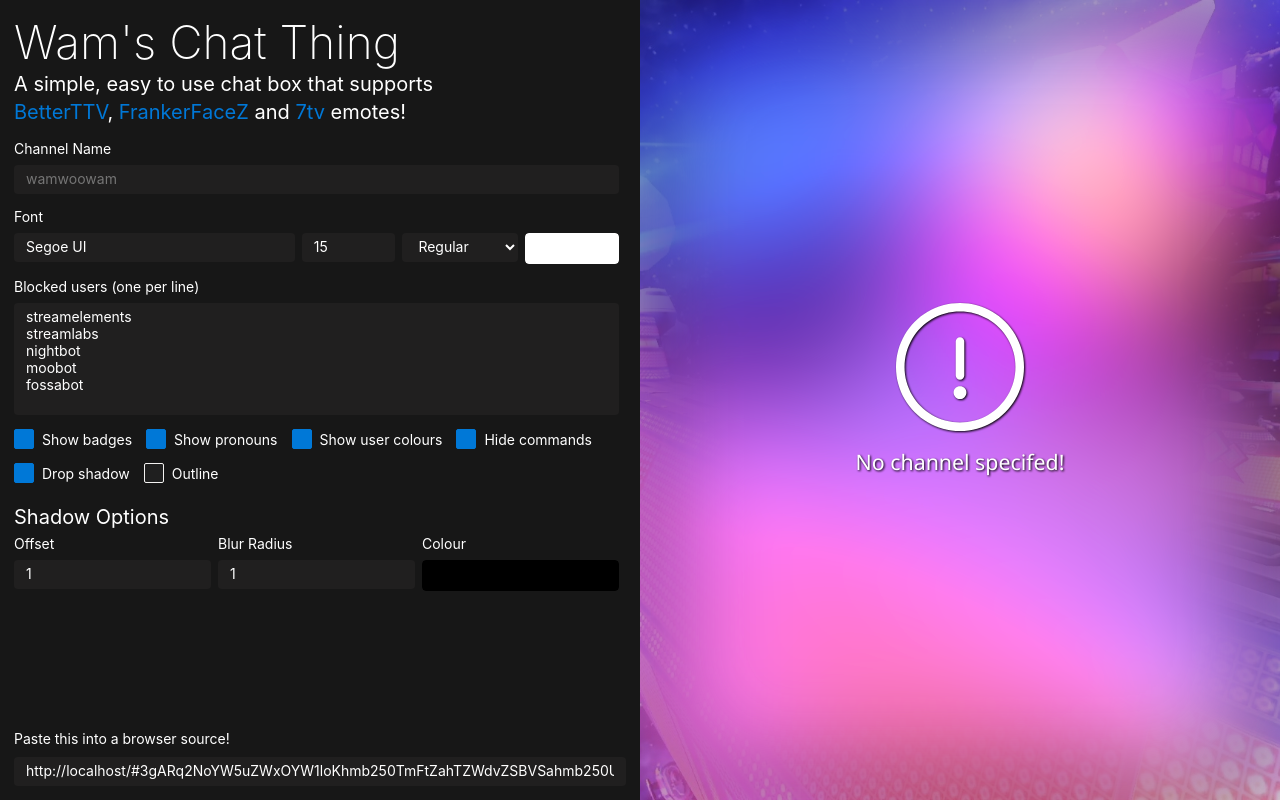
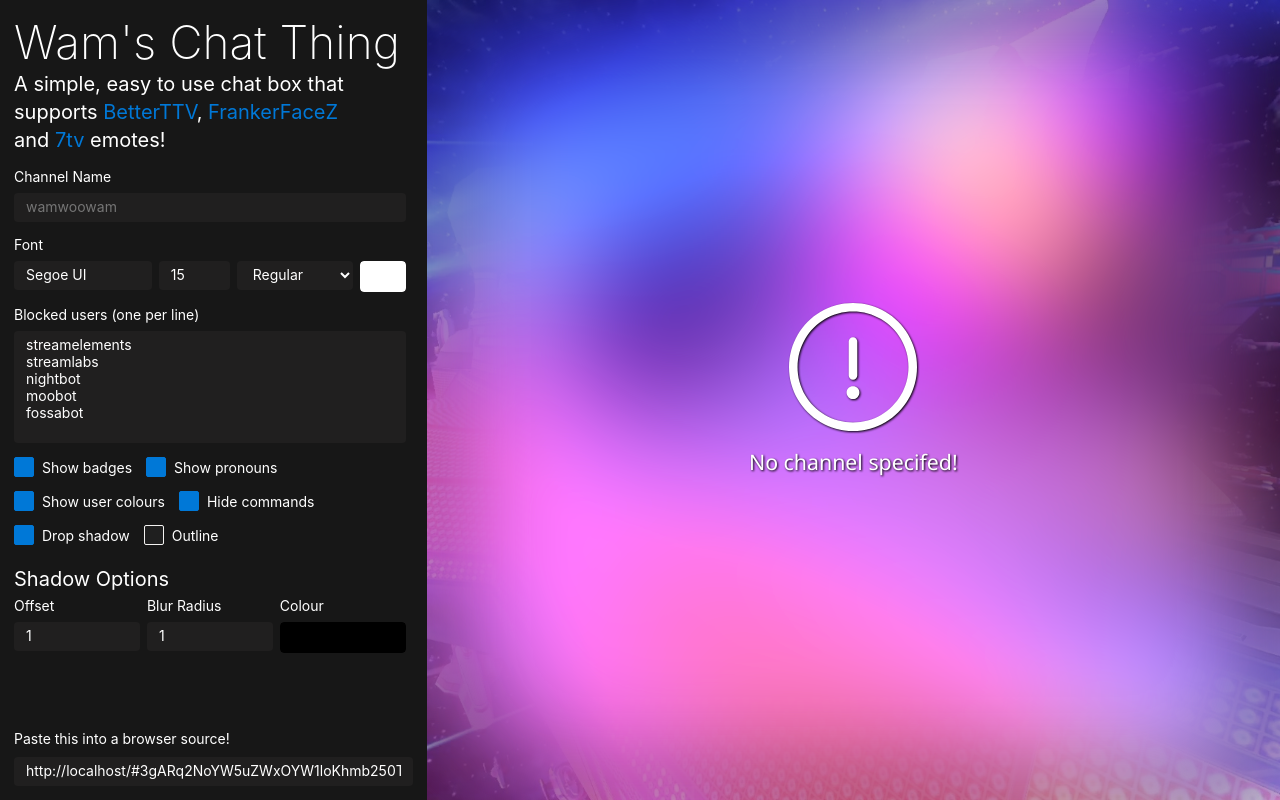
Before and after one commit to WamWooWam/ChatBox, a React (Create React App) app: page / in a window 1280 px wide. Built offline with nearby package versions, Linux system fonts and the light colour scheme.

Commit message:
improve config responsiveness

```diff
--- a/src/config.css
+++ b/src/config.css
@@ -9,7 +9,7 @@
 }
 
 .config-pane {
-    width: 50%;
+    flex: 1;
 }
 
 .config-main {
@@ -59,7 +59,7 @@
 }
 
 .config-example {
-    width: 50%;
+    flex: 2;
     background-image: url(images/starlight-carnival-1.jpg);
     background-position: center;
     background-size: cover;
@@ -210,10 +210,14 @@ select.config-input-text {
     content: "\E73E";
 }
 
+@media only screen and (max-width: 1120px) {
+    .config-example {
+        flex: 1;
+    }
+}
+
 @media only screen and (max-width: 768px) {
     .config-pane {
-        width: 100%;
-        height: 100vh;
         overflow-y: hidden;
     }
 
```
